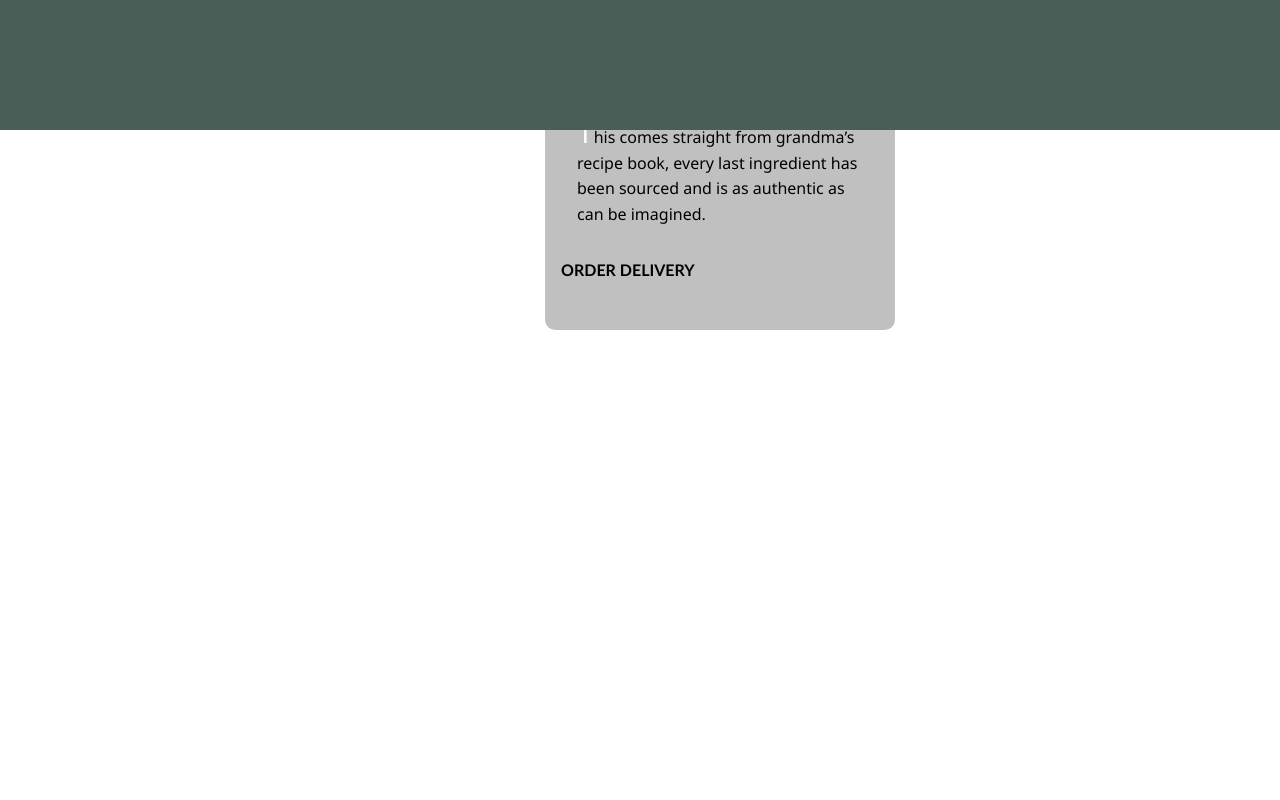
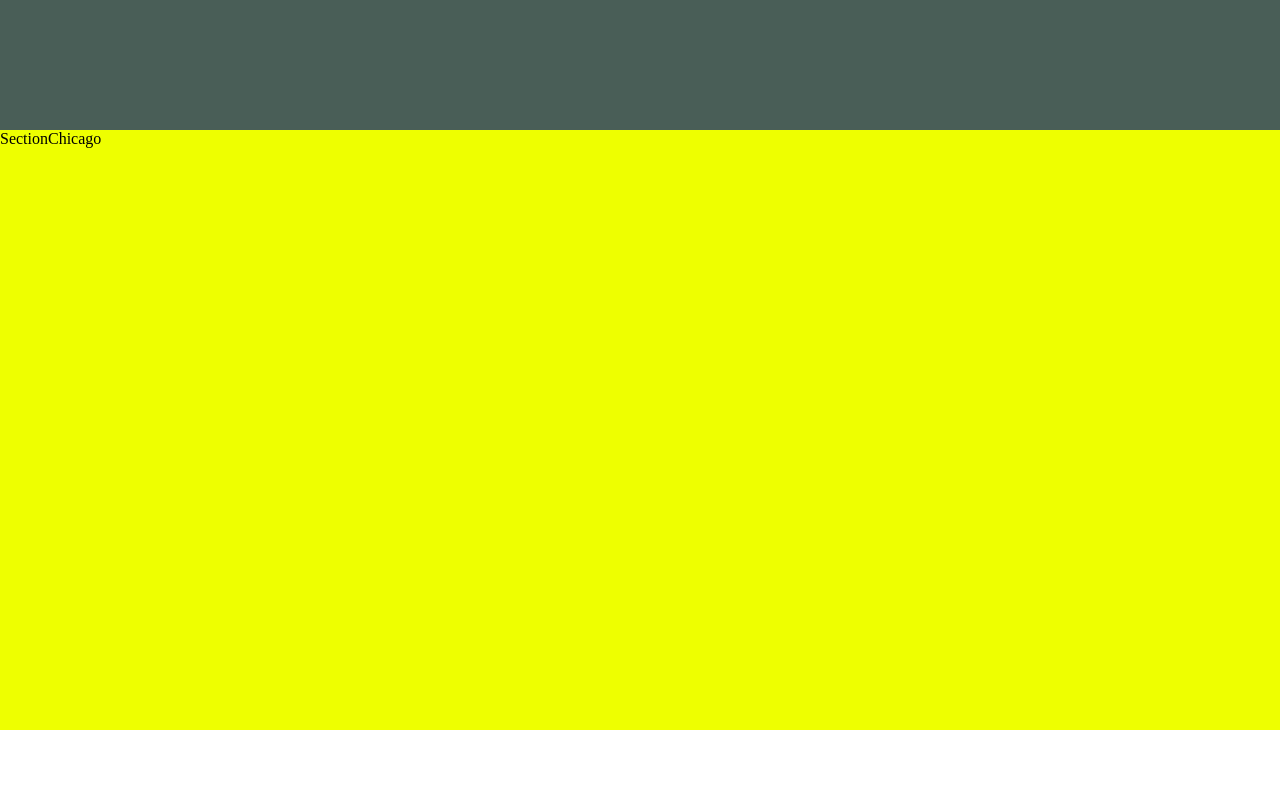
Before and after one commit to gabrieljcoutinho/PROJETO_Little-Lemon, a React (Create React App) app: page / in a window 1280 px wide. Shown: the part 2060-2860 px from the top of the page. Built offline with nearby package versions, Linux system fonts and the light colour scheme.

Commit message:
colcoando altura

```diff
--- a/src/ts/SectionChicago.jsx
+++ b/src/ts/SectionChicago.jsx
@@ -5,7 +5,7 @@ type Props = {}
 
 const SectionChicago = (props: Props) => {
   return (
-    <div>SectionChicago</div>
+    <div className='sectionChicago'>SectionChicago</div>
   )
 }
 
```
